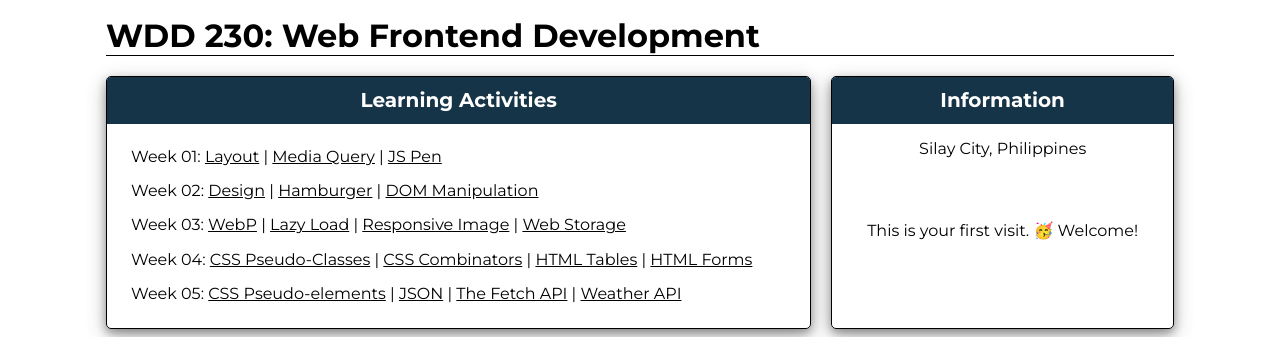
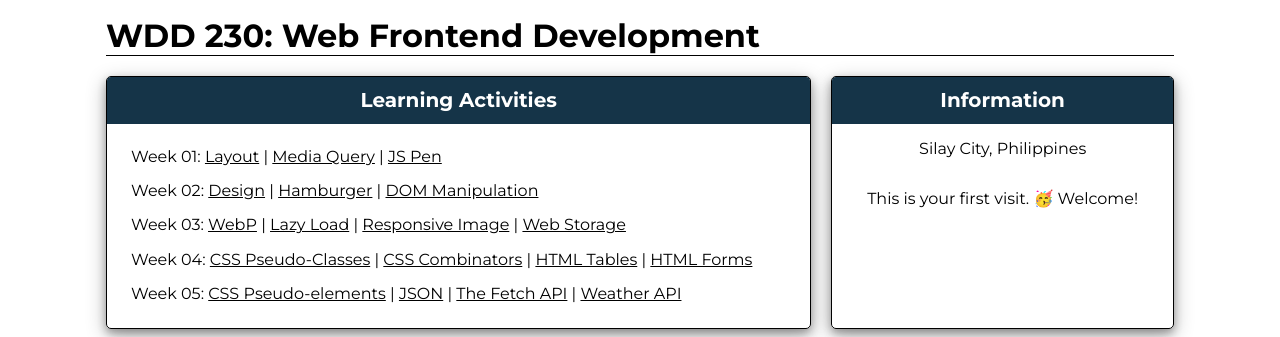
Before and after one commit to mosiahdc/wdd230, a plain HTML site: page index.html in a window 1280 px wide. Shown: the part 761-1098 px from the top of the page. Drawn offline with Linux system fonts and the light colour scheme; no server answers.

Commit message:
update css

```diff
--- a/styles/base.css
+++ b/styles/base.css
@@ -171,6 +171,10 @@ main h1 {
     color: #000;
 }
 
+#weather {
+    padding: 0;
+}
+
 #map {
     display: flex;
     justify-content: center;
```
